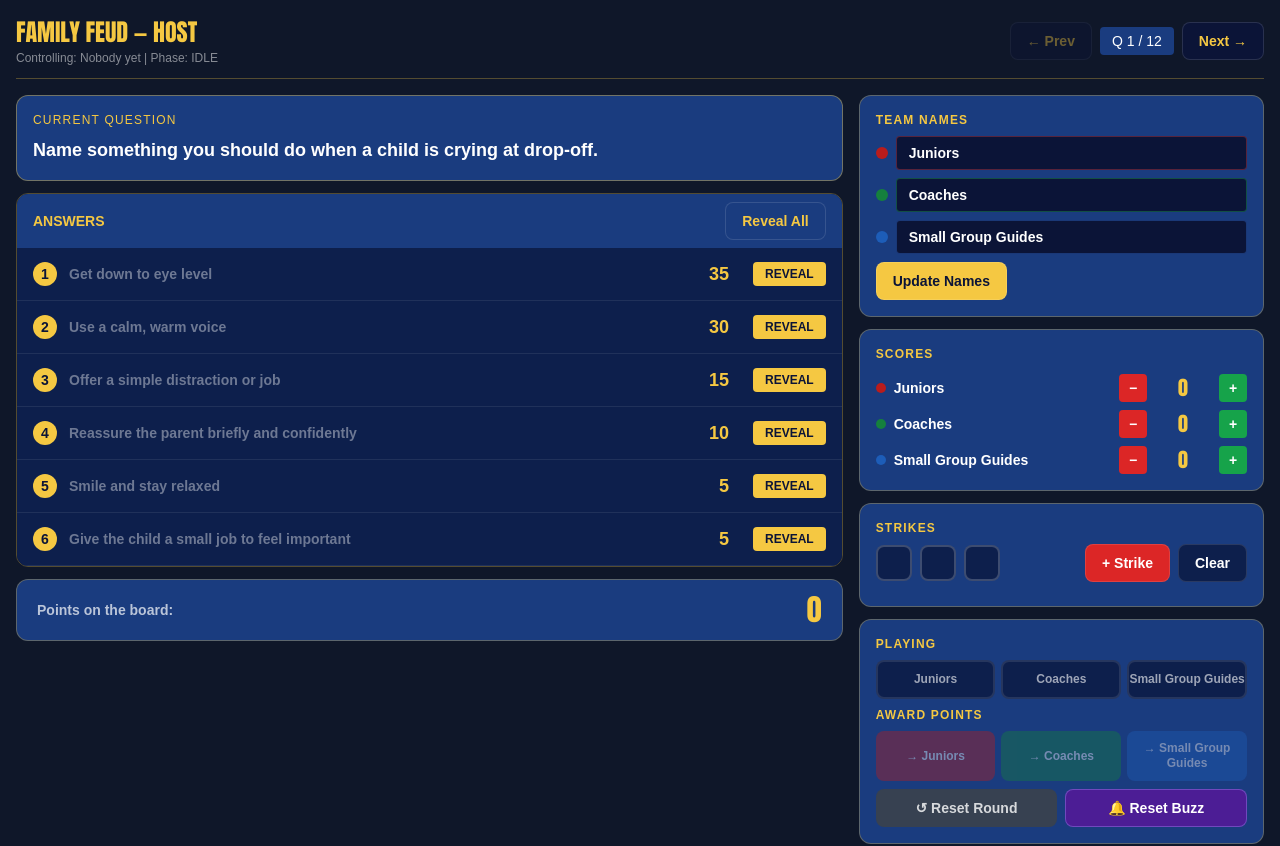
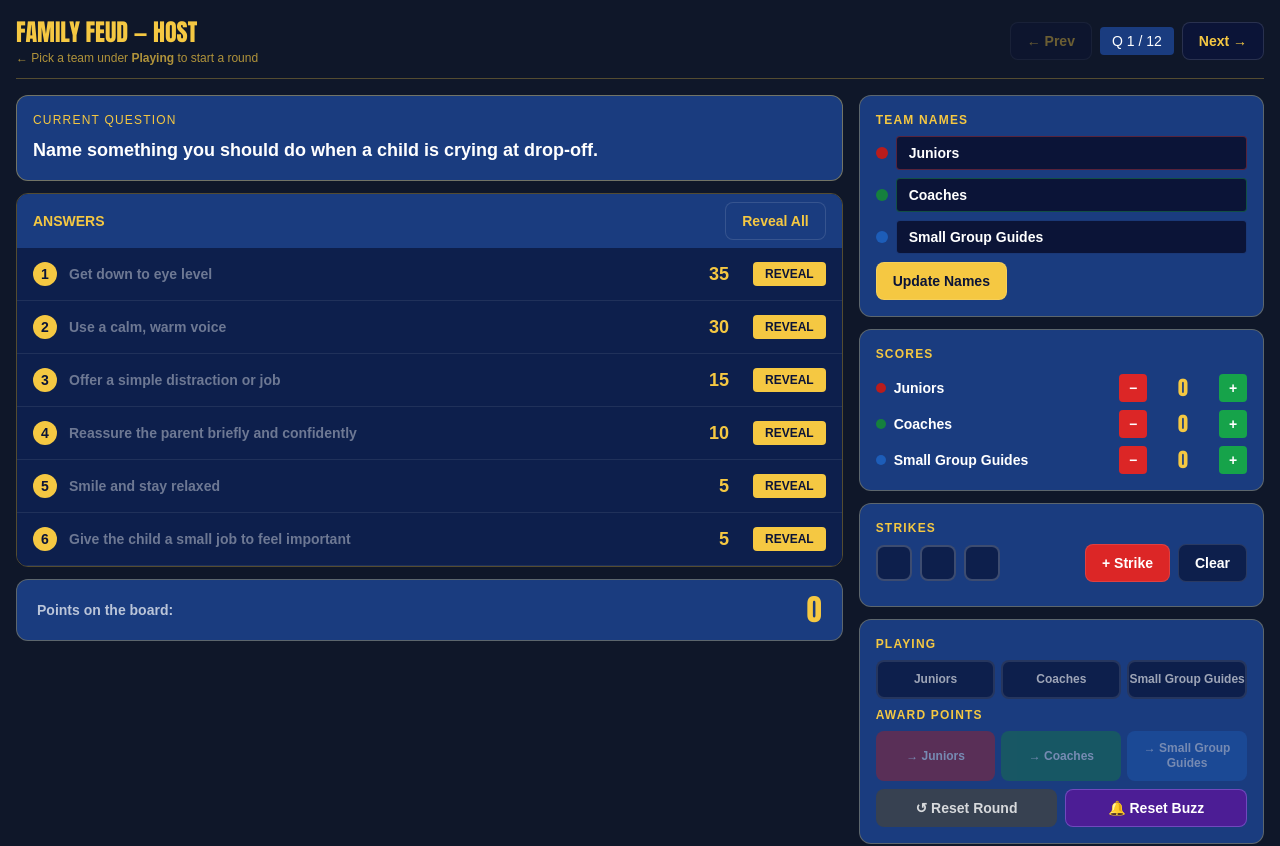
Before and after one commit to YWAMEndless/family-feud, a Next.js app: page /host in a window 1280 px wide. Shown: the top 846 px of the page. Built offline with nearby package versions, Linux system fonts and the light colour scheme.

Commit message:
Clean up host page header — remove dev-speak, add start hint

```diff
--- a/app/host/page.tsx
+++ b/app/host/page.tsx
@@ -217,8 +217,16 @@ export default function HostPage() {
         <div>
           <h1 className="text-2xl font-display" style={{ color: '#f5c842' }}>FAMILY FEUD — HOST</h1>
           <p className="text-xs mt-0.5" style={{ color: 'rgba(255,255,255,0.5)' }}>
-            Controlling: {state.controllingTeam ? getTeamName(state, state.controllingTeam) : 'Nobody yet'}
-            {' '} | Phase: {state.phase.toUpperCase()}
+            {state.phase === 'idle' && !state.controllingTeam && (
+              <span style={{ color: '#f5c842', opacity: 0.7 }}>← Pick a team under <strong>Playing</strong> to start a round</span>
+            )}
+            {state.controllingTeam && (
+              <span>
+                <span style={{ color: TEAM_COLORS[state.controllingTeam].glow }}>● {getTeamName(state, state.controllingTeam)}</span>
+                {' '}is {state.phase === 'steal' ? 'stealing' : 'playing'}
+                {state.strikes > 0 && ` · ${state.strikes} strike${state.strikes > 1 ? 's' : ''}`}
+              </span>
+            )}
           </p>
         </div>
         <div className="flex items-center gap-2">
```
